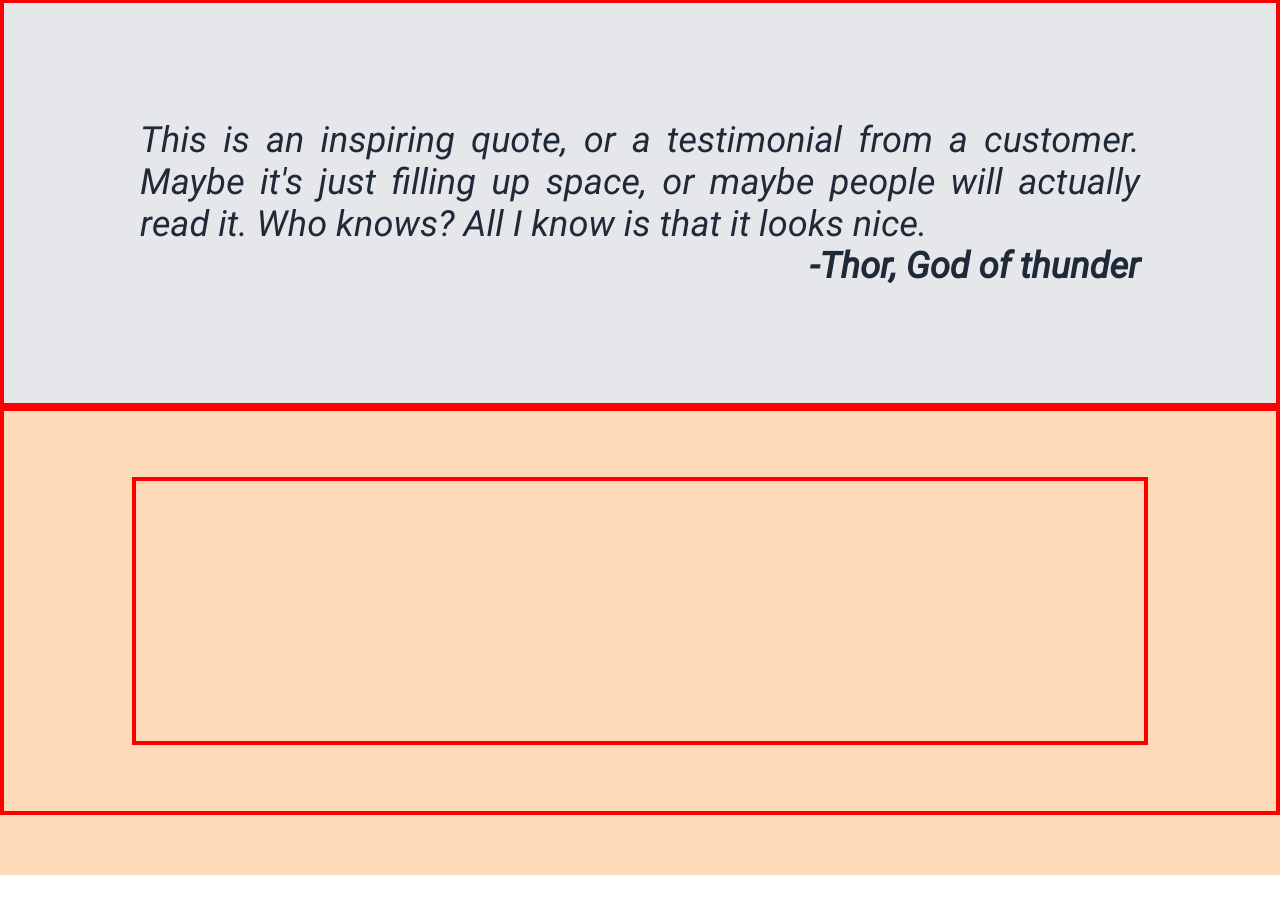
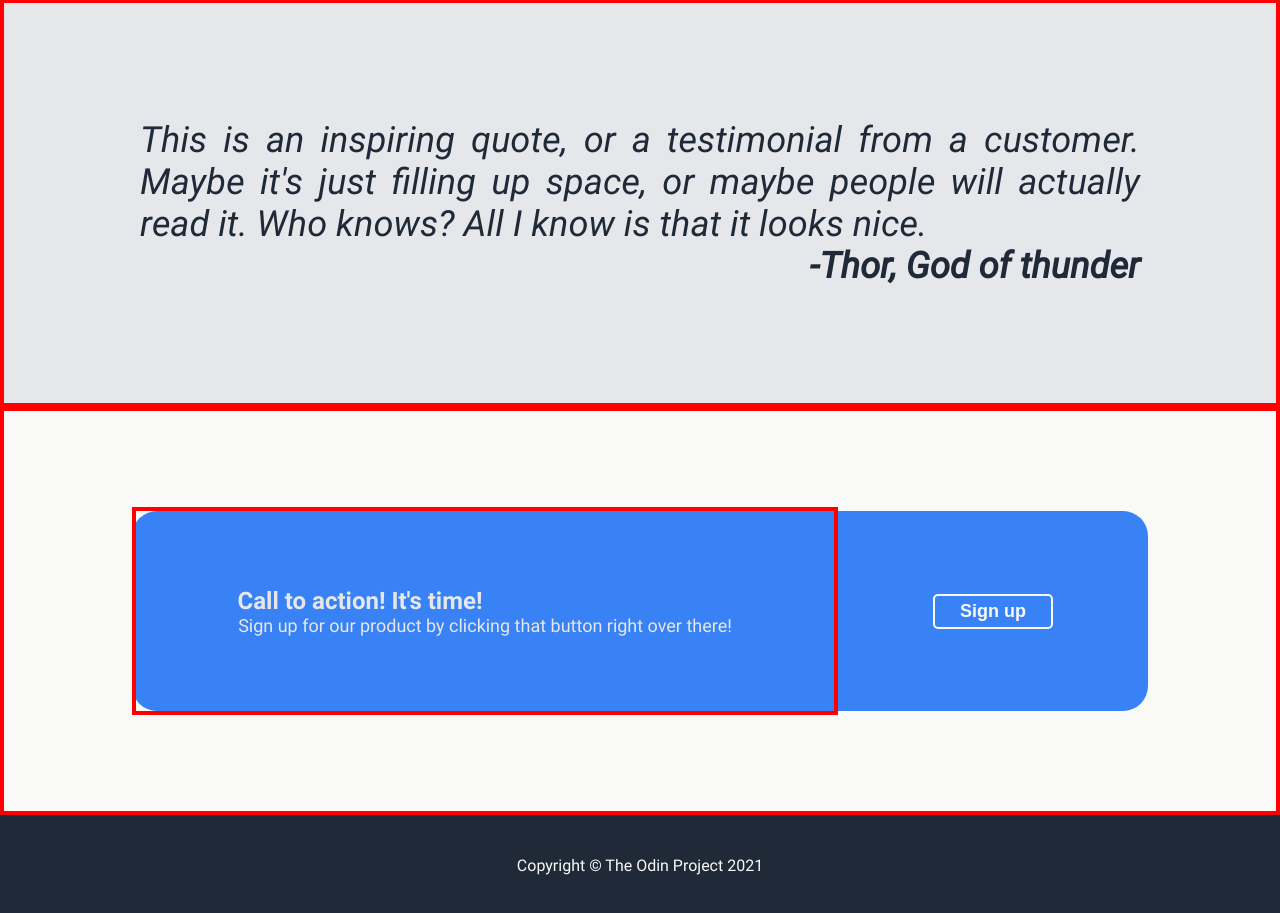
Before and after one commit to moraga1999/landing-page, a plain HTML site: page index.html in a window 1280 px wide. Shown: the part 937-1850 px from the top of the page. Before the commit the page ends 1812 px from the top, so only its background shows below. Drawn offline with Linux system fonts and the light colour scheme.

Commit message:
feat: section 4 and footer with css

```diff
--- a/index.html
+++ b/index.html
@@ -28,7 +28,7 @@
         <div class="section">
             <div class="section-item" style="align-items: start;">
                 <p class="hero-title">This website is awesome</p>
-                <p class="secondary-text" style="width: 90%;">
+                <p class="secondary-text">
                     This website has some subtext that goes here under the main title. It's a smaller font and the color is lower contrast
                 </p>
                 <button class="button"><strong>Sign up</strong></button>
@@ -80,15 +80,27 @@
     </div>
 
     <!-- section 4 -->
-    <div class="flex-container">
-        <div class="section">
-            <div class="section-item"></div>
+    <div class="flex-container section" style="background-color: #F9FAF8;">
+        <div id="call-to-action-panel">
+            <div class="section-item" style="height: 200px;">
+                <div class="secondary-text" style="align-items: end; font-size: 24px; text-align: start; padding-right: 250px;">
+                    <strong>Call to action! It's time!</strong>
+                </div>
+                <div class="secondary-text" style="align-items: start;">
+                    Sign up for our product by clicking that button right over there!
+                </div>
+            </div>
+            <div>
+                <button class="button-outline"><strong>Sign up</strong></button>
+            </div>
         </div>
     </div>
 
     <!-- footer -->
-    <div class="flex-container">
-        <div class="header-item" style="margin-left: 40%; margin-right: 40%;"></div>
+    <div class="flex-container" style="background-color: #1F2937; color: #F9FAF8; height: 100px; align-items: center;">
+        <div class="header-item">
+            Copyright © The Odin Project 2021
+        </div>
     </div>
 
 </body>
--- a/style.css
+++ b/style.css
@@ -44,6 +44,7 @@ div.section {
     padding-left: 10%;
     padding-right: 10%;
     border: 4px solid red;
+    align-items: center;
 }
 
 .section-item {
@@ -65,6 +66,7 @@ div.section {
 .secondary-text {
     font-size: 18px;
     color: #e5e7eb;
+    width: 90%;
 }
 
 .button {
@@ -104,3 +106,18 @@ div.section {
     text-align: end;
     margin: 0%;
 }
+
+#call-to-action-panel {
+    border-radius: 25px;
+    height: 200px;
+    background-color: #3882f6;
+}
+
+.button-outline {
+    border-radius: 5px;
+    font-size: 18px;
+    color: #f9faf8;
+    padding: 5px 25px;
+    background-color: #3882f6;
+    border: 2px solid #f9faf8;
+}
```
